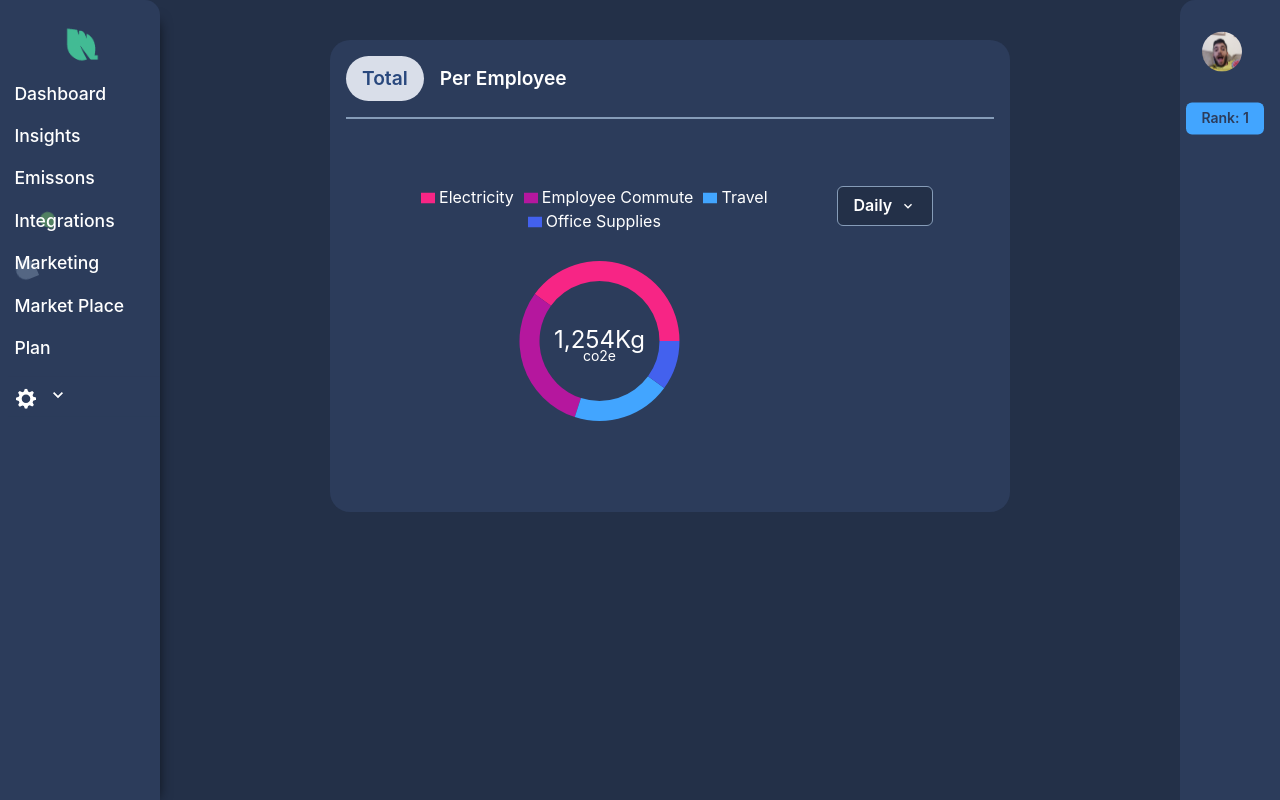
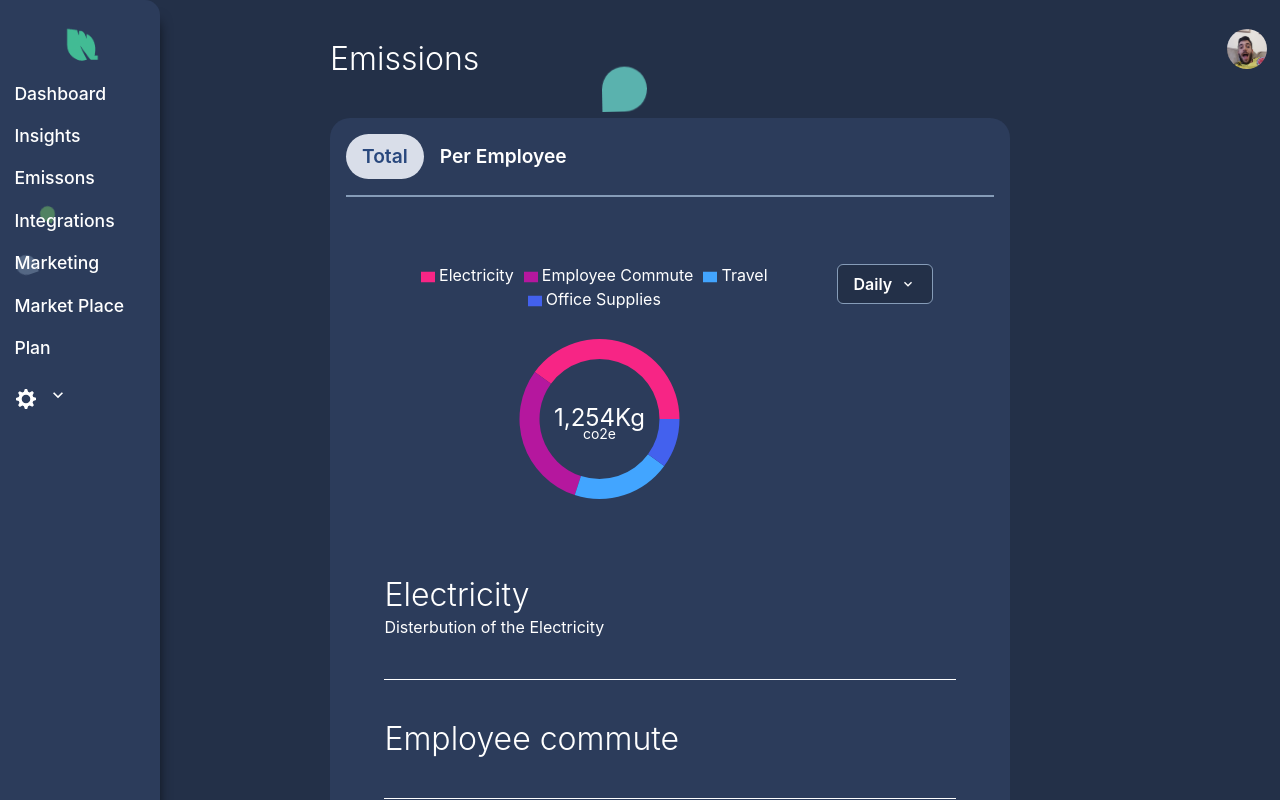
Before and after one commit to AssafWoo/Leaf-groot, a React (Create React App) app: page /emissions in a window 1280 px wide. Shown: the top 800 px of the page. Built offline with nearby package versions, Linux system fonts and the light colour scheme.

Commit message:
reduced code repetition, modified right bar

```diff
--- a/src/Components/Side_bar/right-side-bar.js
+++ b/src/Components/Side_bar/right-side-bar.js
@@ -1,6 +1,6 @@
 import React  from 'react';
 import { Flex, BoxSize, BreakLine } from '../../Styles/styles'
-import {LeftNav} from './style';
+import {RightNav} from './style';
 import UserMenu from '../User_menu/user_menu';
 import RankIcon from '../RankIcon/rank-icon';
 import { Settings } from '../../Mocks/settins-options';
@@ -11,18 +11,15 @@ import SingleUser from '../UserAvatar/SingelUser';
 const RightSideBar = () => {
 
     return(
-        <LeftNav>
-            <BoxSize flexSize="1" isInvisible="true" style={{position:'sticky', top:'1rem', height:'fit-content', marginRight:'1rem', padding:'0px'}} >
+        <RightNav style={{position:'sticky', top:'1rem', height:'fit-content'}}>
+            <BoxSize  flexSize="1" isInvisible="true" style={{position:'sticky', top:'1rem', padding:'0px'}} >
                 <Flex>
-                    <BreakLine />
-                    <BoxSize style={{margin:'1rem', padding:'0'}} flexSize="1" isInvisible="true">
+                    <BoxSize isInvisible="true" style={{padding:'0', textAlign:'right'}} flexSize="1">
                         <UserMenu children={Settings} icon={<SingleUser />} />
                     </BoxSize>
-                    <BoxSize style={{margin:'0', padding:'0'}} flexSize="1" isInvisible="true"><RankIcon /></BoxSize>
-
                 </Flex>
             </BoxSize>
-        </LeftNav>
+        </RightNav>
     )
 }
 
--- a/src/Components/Side_bar/style.js
+++ b/src/Components/Side_bar/style.js
@@ -12,12 +12,10 @@ export const SideBarWrapper = styled.div`
   ${ShadowEffect}
 `
 
-export const LeftNav = styled.div`
+export const RightNav = styled.div`
     grid-area:leftsidebar;
     position:sticky;
-    background-color:${DarkTheme};
     border-top-left-radius:15px;
-    ${ShadowEffect}
 
 `
 
--- a/src/Modules/Emissions/electricity-panel.js
+++ b/src/Modules/Emissions/electricity-panel.js
@@ -1,6 +1,7 @@
-import { BoxSize, Flex } from "../../Styles/styles";
+import { BoxSize, BreakLine, Flex, SubHeader } from "../../Styles/styles";
 import FilterBy from "../../Components/Filter/filter_by";
 import DoughNut from "../../Components/Charts/doughnut";
+import { Heading } from "@chakra-ui/layout";
 
 const ElectricityPanel = () => {
 
@@ -15,6 +16,19 @@ const ElectricityPanel = () => {
                     <FilterBy />
                     </BoxSize >
                 </Flex>
+                <BreakLine />
+                <Heading {...SubHeader}>Electricity</Heading>
+                <p>Disterbution of the Electricity</p>
+
+                <BreakLine style={{borderTop:'1px solid white'}} />
+                <Heading {...SubHeader}>Employee commute</Heading>
+
+                <BreakLine style={{borderTop:'1px solid white'}} />
+                <Heading {...SubHeader}>Travel</Heading>
+
+                <BreakLine style={{borderTop:'1px solid white'}} />
+                <Heading {...SubHeader}>Office supplies</Heading>
+
             </BoxSize>
         </Flex>
     )
--- a/src/Pages/emissions.js
+++ b/src/Pages/emissions.js
@@ -2,6 +2,8 @@ import React from 'react';
 import { Tab, TabList, TabPanel, TabPanels, Tabs } from '@chakra-ui/tabs';
 import { DarkTheme, MainGrey } from '../Styles/colors';
 import ElectricityPanel from '../Modules/emissions/electricity-panel';
+import { Heading } from '@chakra-ui/layout';
+import { BreakLine, SubHeader } from '../Styles/styles';
 
 
 
@@ -9,6 +11,9 @@ import ElectricityPanel from '../Modules/emissions/electricity-panel';
 const EmissionsComponent = () => {
 
     return (
+        <>
+            <Heading {...SubHeader}>Emissions</Heading>
+            <BreakLine />
             <Tabs variant="soft-rounded" borderRadius="20px" padding="1rem" colorScheme="facebook" bg={DarkTheme} >
                 <TabList marginBottom="1rem">
                     <Tab fontSize="1.2rem" color="white" >Total</Tab>
@@ -23,6 +28,7 @@ const EmissionsComponent = () => {
                     </TabPanel>
                 </TabPanels>
             </Tabs>
+        </>
     )
 }
 
--- a/src/Pages/insights.js
+++ b/src/Pages/insights.js
@@ -1,11 +1,14 @@
+import { Heading } from '@chakra-ui/layout';
 import React from 'react';
-import {BoxSize, Flex } from '../Styles/styles';
+import {BoxSize, BreakLine, Flex, SubHeader } from '../Styles/styles';
 
 
 const Insights = () => {
 
     return(
         <>
+            <Heading {...SubHeader}>Our insights</Heading>
+            <BreakLine />
             <Flex>
                 <BoxSize flexSize="1">Worse / Best Division</BoxSize>
                 <BoxSize flexSize="1">Worse / Best Integration</BoxSize>
--- a/src/Pages/integrations.js
+++ b/src/Pages/integrations.js
@@ -1,6 +1,6 @@
 import React from 'react';
 import { Heading } from '@chakra-ui/layout';
-import { BreakLine, Flex, BoxSize } from '../Styles/styles';
+import { BreakLine, Flex, BoxSize, SubHeader } from '../Styles/styles';
 import { Input, InputGroup, InputLeftElement, useColorMode } from "@chakra-ui/react"
 import { SearchIcon } from '@chakra-ui/icons';
 import useRandomColorPick from '../Utils/useRandomColor';
@@ -12,7 +12,7 @@ const Integrations = () => {
 
     return(
         <>
-            <Heading textAlign="left" color={colorMode === 'dark' ? 'white' : 'gray.700'} >Your Apps</Heading>
+            <Heading {...SubHeader}>Your Apps</Heading>
             <BreakLine />
             <InputGroup>
             <InputLeftElement
@@ -31,7 +31,7 @@ const Integrations = () => {
                 <BoxSize flexSize="1">Azure</BoxSize>
             </Flex>
             <BreakLine />
-            <Heading textAlign="left" color={colorMode === 'dark' ? 'white' : 'gray.700'} >Popular Apps</Heading>
+            <Heading {...SubHeader}>Popular Apps</Heading>
             <BreakLine />
             <Flex>
                 <BoxSize flexSize="1">Vee</BoxSize>
--- a/src/Pages/market_place.js
+++ b/src/Pages/market_place.js
@@ -1,12 +1,12 @@
 import { Heading } from "@chakra-ui/layout";
 import OffsetCard from "../Components/Cards/offset_card";
-import { BoxSize, BreakLine, Flex } from "../Styles/styles";
+import { BoxSize, BreakLine, Flex, SubHeader } from "../Styles/styles";
 
 
 const MarketPlace = () => {
     return(
         <>
-            <Heading fontWeight="300" textAlign="left" color="white">Offsets Marketplace</Heading>
+            <Heading {...SubHeader}>Offsets Marketplace</Heading>
             <BreakLine />
             <Flex>
                 <BoxSize flexSize="1"><OffsetCard /></BoxSize>
--- a/src/Pages/settings.js
+++ b/src/Pages/settings.js
@@ -1,15 +1,19 @@
 import { Button } from "@chakra-ui/button";
 import { MainBlue } from "../Styles/colors";
-import { BoxSize, Flex } from "../Styles/styles";
+import { BoxSize, BreakLine, Flex, SubHeader } from "../Styles/styles";
 import CompanyDetails from "../Modules/settings/company-details";
 import CompanyTargets from "../Modules/settings/company-targets";
 import Store from "../Context/global/global-context";
 import { useContext } from "react";
+import { Heading } from "@chakra-ui/layout";
 
 
 const Settings = () => {
     const {state} = useContext(Store);
     return(
+        <>
+            <Heading {...SubHeader}>Settings</Heading>
+            <BreakLine />
             <Flex>
                 <BoxSize flexSize="5" isInvisible="true">
                 <CompanyDetails companyDetails={state.company} />
@@ -17,6 +21,7 @@ const Settings = () => {
                 </BoxSize>
                 <Button bg={MainBlue} colorScheme="white" variant="solid">Save</Button>
             </Flex>
+        </>
     )
 }
 
--- a/src/Pages/subscription.js
+++ b/src/Pages/subscription.js
@@ -1,12 +1,11 @@
 import { Heading } from "@chakra-ui/layout";
-import { DarkTheme } from "../Styles/colors";
-import { BreakLine, Flex } from "../Styles/styles";
+import { BreakLine, Flex, SubHeader } from "../Styles/styles";
 import { Card } from "../Styles/styles";
 
 const Subscription = () => {
     return(
         <>
-            <Heading color={DarkTheme} size="md" textAlign="left">Subscription</Heading>
+            <Heading {...SubHeader}>Subscription</Heading>
             <BreakLine />
             <Flex>
                 <Card>Simple</Card>
--- a/src/Styles/styles.js
+++ b/src/Styles/styles.js
@@ -50,3 +50,10 @@ export const Card = styled.div`
     background: ${props => props.isInvisible ? '' : `1px solid ${DarkTheme}` };
     ${ShadowEffect}
 `
+
+
+// headers
+
+export const SubHeader = {
+    fontSize:"2rem", textAlign:"left", fontWeight:"300", color:'white'
+}
```
Lines whose indentation alone changed are shown as unchanged.
